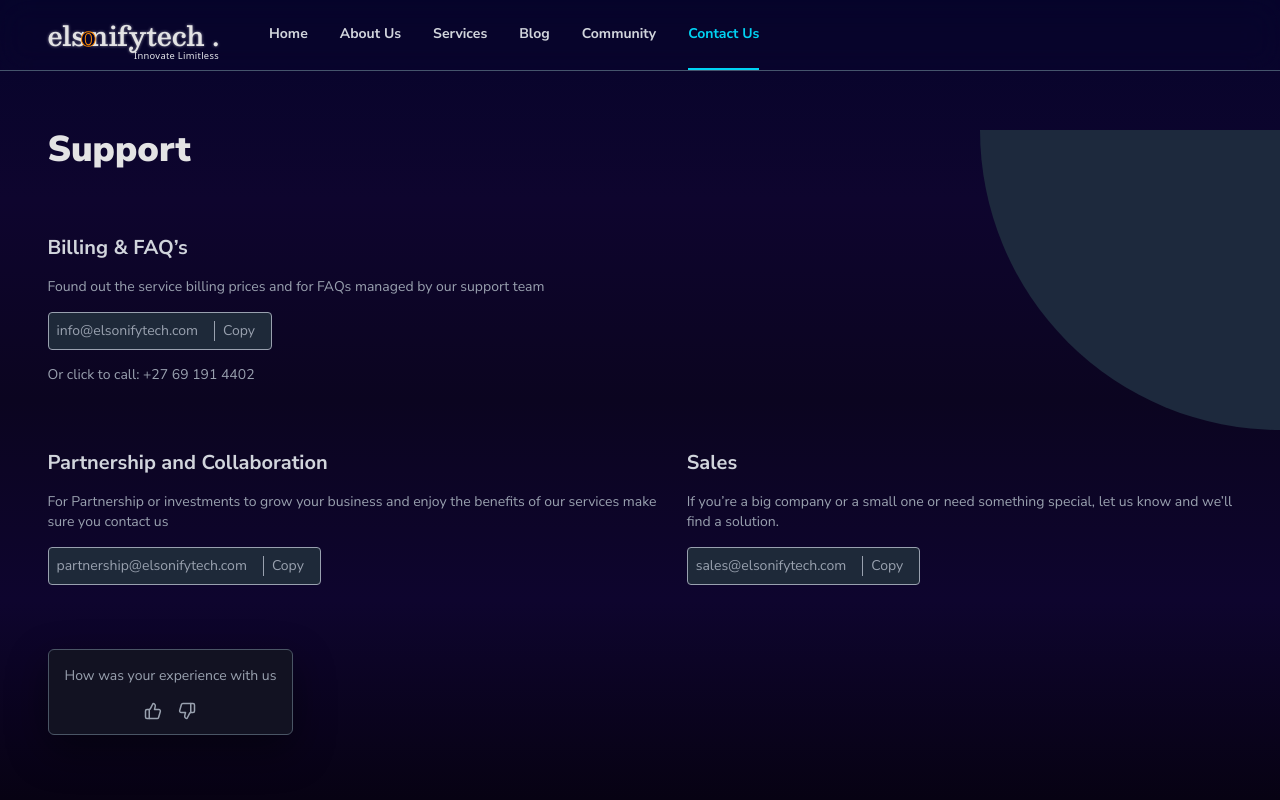
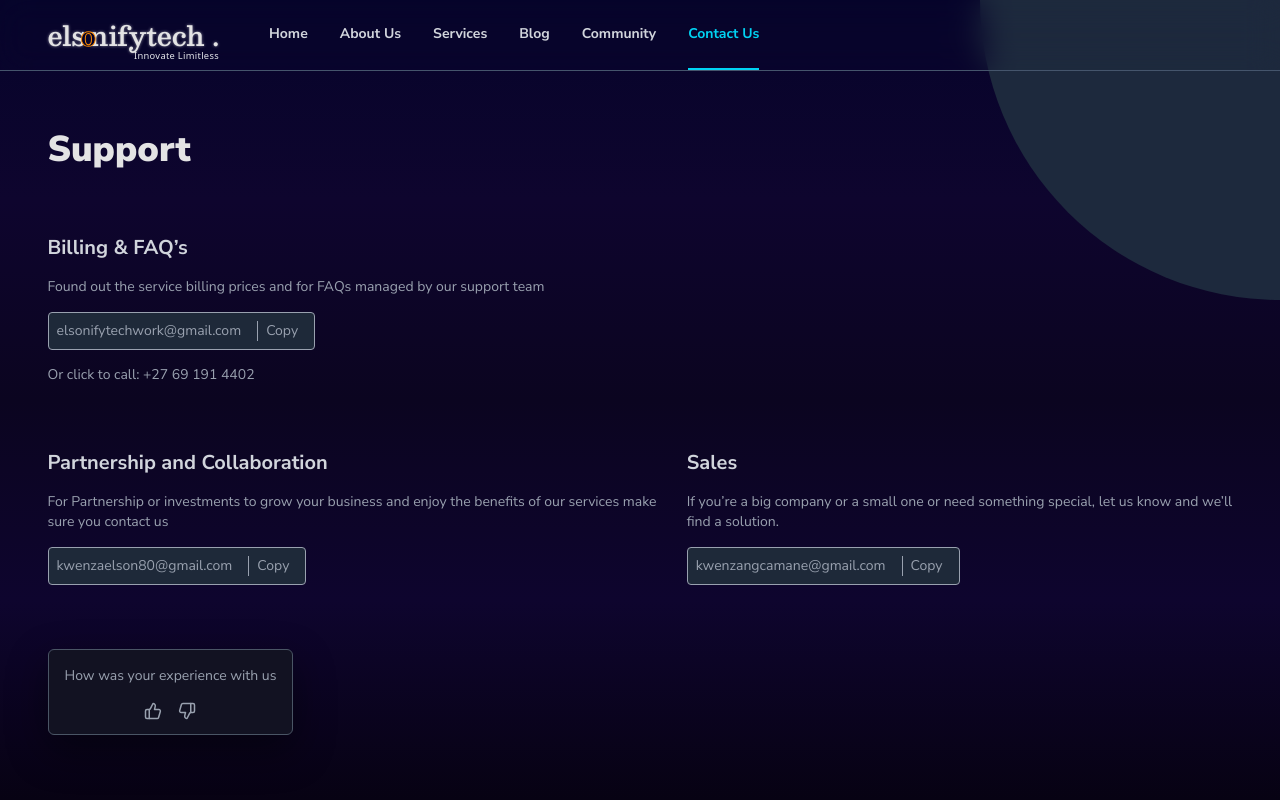
Before and after one commit to Kwenza-Maseko/elsonifytech, a Next.js app: page /contact in a window 1280 px wide. Shown: the top 800 px of the page. Built offline with nearby package versions, Linux system fonts and the light colour scheme; a web font is replaced by a local one.

Commit message:
email update

```diff
--- a/app/community/page.tsx
+++ b/app/community/page.tsx
@@ -9,10 +9,8 @@ export const metadata: Metadata = {
 
 const page = () => {
     return (
-        <div className="w-full relative">
+        <div className="w-full relative z-[10]">
             {/* Background Shape (Lower z-index) */}
-            <div className="absolute right-0 top-0 bg-slate-800 w-[150px] h-[150px] md:w-[300px] md:h-[300px] rounded-bl-[300px] z-[1]" />
-
             <div className="container mt-[130px] px-4 lg:px-0 m-auto items-center relative z-[10]">
 
                 {/* Hero Section */}
--- a/app/contact/page.tsx
+++ b/app/contact/page.tsx
@@ -9,8 +9,9 @@ export const metadata: Metadata = {
 const Page = () => {
 
     return (
-        <div className="w-full">
-            <ContactUs />
+        <div className="w-full relative">
+            <div className="absolute right-0 top-0 bg-slate-800 w-[150px] h-[150px] md:w-[300px] md:h-[300px] rounded-bl-[300px] z-[1]" />
+            <ContactUs/>
         </div>
     );
 }
--- a/component/ContactUs.tsx
+++ b/component/ContactUs.tsx
@@ -16,7 +16,6 @@ const ContactUs = () => {
     return (
 
         <div className="w-full relative">
-            <div className="absolute right-0 top-0 bg-slate-800 w-[150px] h-[150px] md:w-[300px] md:h-[300px] rounded-bl-[300px] z-[1]" />
             <div className="container mt-[130px] px-4 md:p-0 m-auto relative z-[10]">
                 <p className="md:w-2/3 text-2xl md:text-4xl font-black mt-16">
                     Support
@@ -26,12 +25,12 @@ const ContactUs = () => {
                     <p>Found out the service billing prices and for FAQs managed by our support team</p>
 
                     <div className="p-2 rounded bg-gray-800 border w-fit flex gap-4 items-center">
-                        <p>info@elsonifytech.com</p>
+                        <p>elsonifytechwork@gmail.com</p>
                         <div
                             className='border-l border-gray-400 pr-2 pl-2 cursor-pointer'
-                            onClick={() => handleCopy('info@elsonifytech.com')}
+                            onClick={() => handleCopy('elsonifytechwork@gmail.com')}
                         >
-                            <p>{copiedEmail === 'info@elsonifytech.com' ? 'Copied' : 'Copy'}</p>
+                            <p>{copiedEmail === 'elsonifytechwork@gmail.com' ? 'Copied' : 'Copy'}</p>
                         </div>
                     </div>
 
@@ -45,12 +44,12 @@ const ContactUs = () => {
                         <p>For Partnership or investments to grow your business and enjoy the benefits of our services make sure you contact us</p>
 
                         <div className="p-2 rounded bg-gray-800 border w-fit flex gap-4 items-center">
-                            <p>partnership@elsonifytech.com</p>
+                            <p>kwenzaelson80@gmail.com</p>
                             <div
                                 className='border-l border-gray-400 pr-2 pl-2 cursor-pointer'
-                                onClick={() => handleCopy('partnership@elsonifytech.com')}
+                                onClick={() => handleCopy('kwenzaelson80@gmail.com')}
                             >
-                                <p>{copiedEmail === 'partnership@elsonifytech.com' ? 'Copied' : 'Copy'}</p>
+                                <p>{copiedEmail === 'kwenzaelson80@gmail.com' ? 'Copied' : 'Copy'}</p>
                             </div>
                         </div>
                     </div>
@@ -61,12 +60,12 @@ const ContactUs = () => {
                         <p>If you&rsquo;re a big company or a small one or need something special, let us know and we&rsquo;ll find a solution.</p>
 
                         <div className="p-2 rounded bg-gray-800 border w-fit flex gap-4 items-center">
-                            <p>sales@elsonifytech.com</p>
+                            <p>kwenzangcamane@gmail.com</p>
                             <div
                                 className='border-l border-gray-400 pr-2 pl-2 cursor-pointer'
-                                onClick={() => handleCopy('sales@elsonifytech.com')}
+                                onClick={() => handleCopy('kwenzangcamane@gmail.com')}
                             >
-                                <p>{copiedEmail === 'sales@elsonifytech.com' ? 'Copied' : 'Copy'}</p>
+                                <p>{copiedEmail === 'kwenzangcamane@gmail.com' ? 'Copied' : 'Copy'}</p>
                             </div>
                         </div>
                     </div>
--- a/component/Footer.tsx
+++ b/component/Footer.tsx
@@ -23,7 +23,7 @@ const Footer = () => {
 
                         <div className="flex flex-col gap-4 text-gray-400 mt-4 md:mt-6">
                             <p>
-                            info@elsonifytech.com
+                                elsonifytechwork@gmail.com
                             </p>
                             <p className='text-lg'>
                                 +27 69 191 4401
```
Lines whose indentation alone changed are shown as unchanged.
